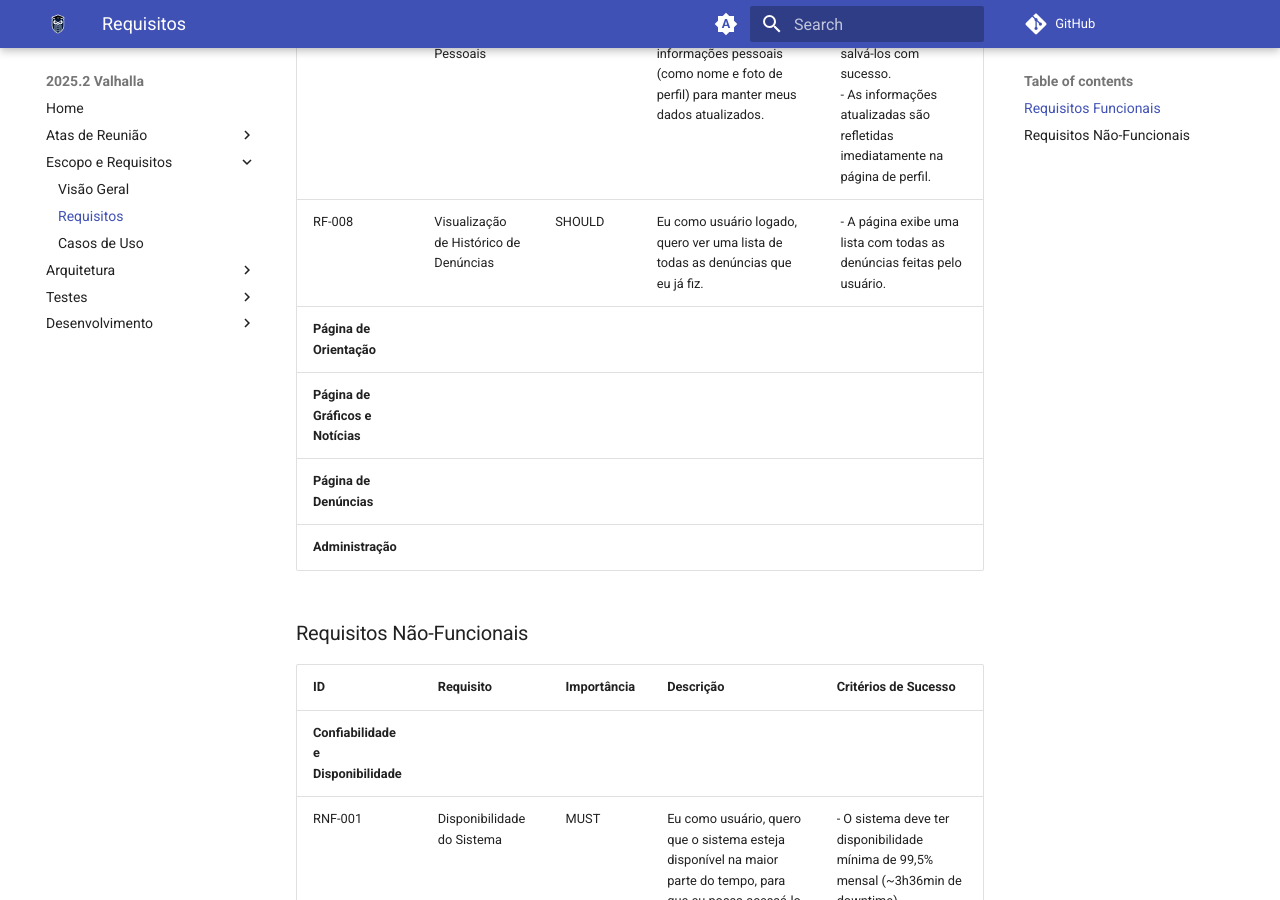
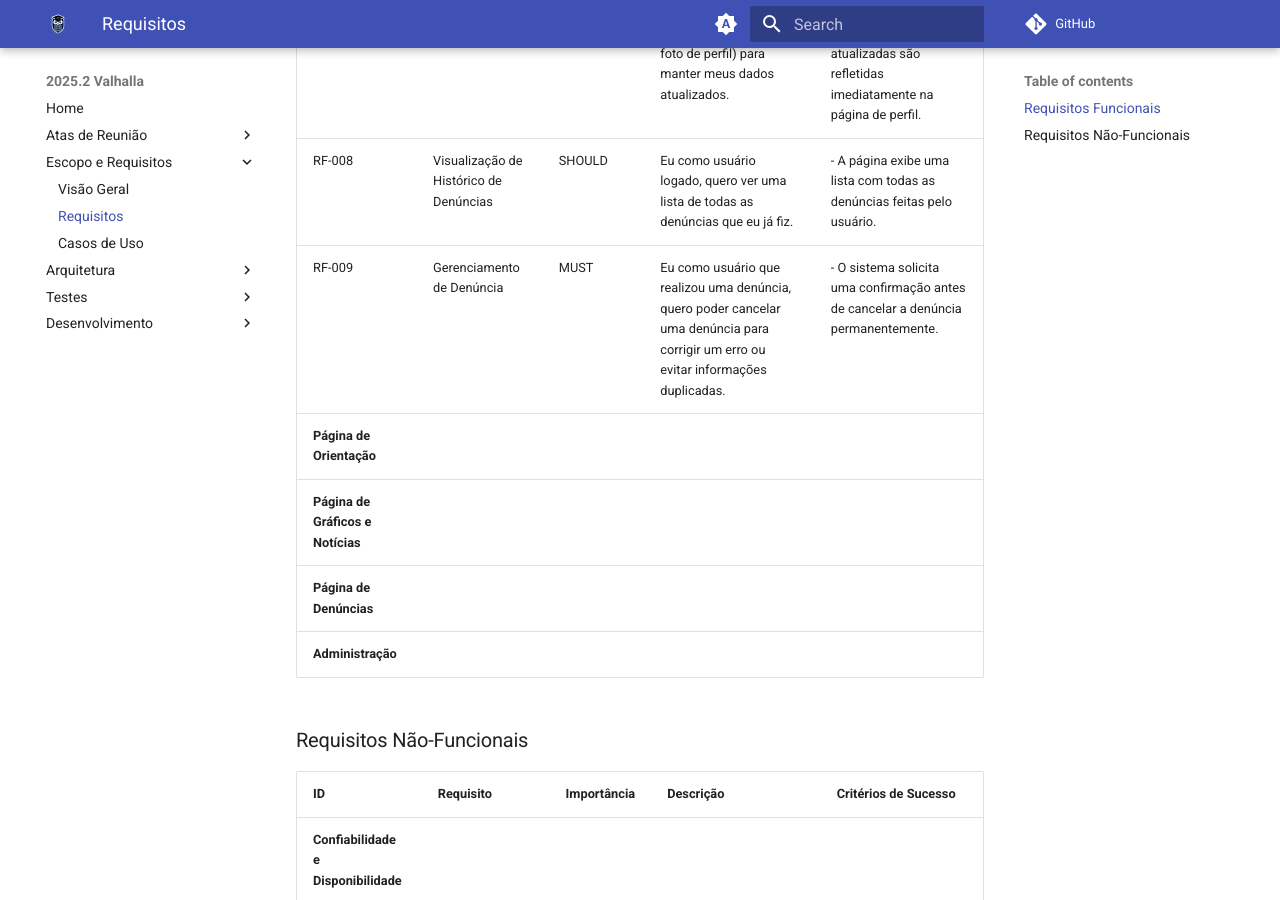
Before and after one commit to fga-eps-mds/2025.2-Valhalla-Docs, an MkDocs documentation site: the page built from docs/escopo-requisitos/Requisitos.md, in a window 1280 px wide and 900 px high, scrolled down 1951 px. Built offline with MkDocs 1.6.1 and Material for MkDocs 9.7.7, drawn with Linux system fonts in a browser that asks for light colours; comment, search, counter and statistics services are not loaded.

```diff
--- a/docs/escopo-requisitos/Requisitos.md
+++ b/docs/escopo-requisitos/Requisitos.md
@@ -16,6 +16,7 @@
 | RF-006 | Visualização de Dados do Perfil | MUST | Eu como usuário logado, quero visualizar as informações do meu perfil (nome, e-mail, foto, pontuação) para consultar meus dados cadastrados. | - Todas as informações salvas do usuário são exibidas corretamente na página de perfil. |
 | RF-007 | Edição de Dados Pessoais | MUST | Eu como usuário logado, quero editar minhas informações pessoais (como nome e foto de perfil) para manter meus dados atualizados. | - O usuário consegue alterar seus dados e salvá-los com sucesso.<br>- As informações atualizadas são refletidas imediatamente na página de perfil. |
 | RF-008 | Visualização de Histórico de Denúncias | SHOULD | Eu como usuário logado, quero ver uma lista de todas as denúncias que eu já fiz. | - A página exibe uma lista com todas as denúncias feitas pelo usuário. |
+| RF-009 | Gerenciamento de Denúncia | MUST | Eu como usuário que realizou uma denúncia, quero poder cancelar uma denúncia para corrigir um erro ou evitar informações duplicadas. | - O sistema solicita uma confirmação antes de cancelar a denúncia permanentemente. |
 | **Página de Orientação** | | | | |
 | **Página de Gráficos e Notícias** | | | | |
 | **Página de Denúncias** | | | | |
```
